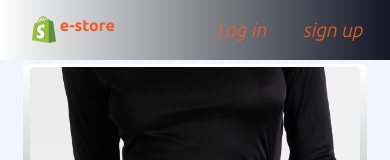
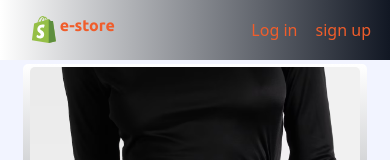
Before and after one commit to masw548/e-store, a plain HTML site: page index.html in a window 390 px wide. Shown: the top 160 px of the page. Drawn offline with nearby package versions, Linux system fonts and the light colour scheme.

Commit message:
Update index.css

```diff
--- a/css/index.css
+++ b/css/index.css
@@ -205,9 +205,9 @@ body{
 
 @media screen and (max-width: 643px) {
     .nav h1 { font-size: 16px;}
-    .nav .log-btn { font-family: slim;
-                    font-size: 20px;
-                    letter-spacing: 0px;
+    .nav .log-btn {
+                    font-size: 16px;
+                    margin: 7px !important;
                  }
     .user span#user-name-icon{padding: 2px;margin: 0;}
     .box { width: 100% }
```
